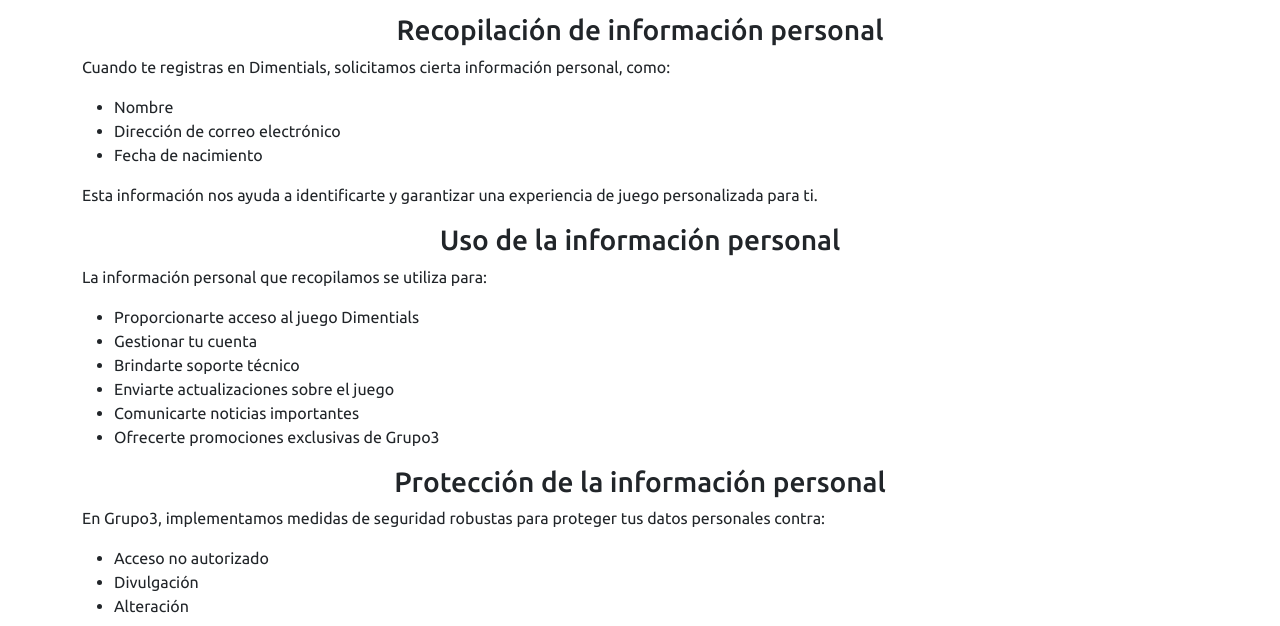
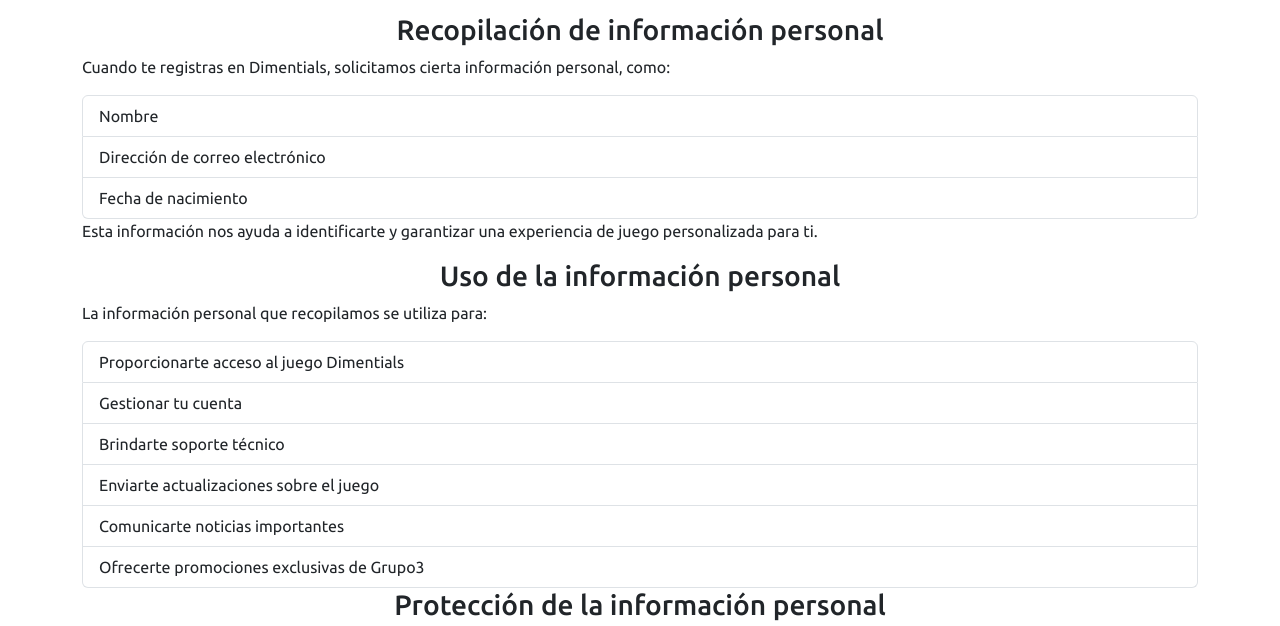
Before and after one commit to david13penalver/1-daw-project, a plain HTML site: page src/main/resources/templates/privacy.html in a window 1280 px wide. Shown: the part 289-915 px from the top of the page. Drawn offline with Linux system fonts and the light colour scheme; a web font is replaced by a local one.

```diff
--- a/src/main/resources/templates/privacy.html
+++ b/src/main/resources/templates/privacy.html
@@ -1,5 +1,6 @@
 <!DOCTYPE html>
 <html lang="en">
+
 <head>
   <meta charset="UTF-8" />
   <meta name="viewport" content="width=device-width, initial-scale=1.0" />
@@ -28,10 +29,10 @@
         personal, como:
       </p>
 
-        <ul>
-          <li>Nombre</li>
-          <li>Dirección de correo electrónico</li>
-          <li>Fecha de nacimiento</li>
+      <ul class="list-group">
+        <li class="list-group-item">Nombre</li>
+        <li class="list-group-item">Dirección de correo electrónico</li>
+        <li class="list-group-item">Fecha de nacimiento</li>
       </ul>
 
       <p>
@@ -43,13 +44,13 @@
 
       <p>La información personal que recopilamos se utiliza para:</p>
 
-        <ul>
-          <li>Proporcionarte acceso al juego Dimentials</li>
-          <li>Gestionar tu cuenta</li>
-          <li>Brindarte soporte técnico</li>
-          <li>Enviarte actualizaciones sobre el juego</li>
-          <li>Comunicarte noticias importantes</li>
-          <li>Ofrecerte promociones exclusivas de Grupo3</li>
+      <ul class="list-group">
+        <li class="list-group-item">Proporcionarte acceso al juego Dimentials</li>
+        <li class="list-group-item">Gestionar tu cuenta</li>
+        <li class="list-group-item">Brindarte soporte técnico</li>
+        <li class="list-group-item">Enviarte actualizaciones sobre el juego</li>
+        <li class="list-group-item">Comunicarte noticias importantes</li>
+        <li class="list-group-item">Ofrecerte promociones exclusivas de Grupo3</li>
       </ul>
 
       <h3>Protección de la información personal</h3>
@@ -59,11 +60,13 @@
         tus datos personales contra:
       </p>
 
-        <ul>
-          <li>Acceso no autorizado</li>
-          <li>Divulgación</li>
-          <li>Alteración</li>
+      <ul class="list-group">
+        <li class="list-group-item">Acceso no autorizado</li>
+        <li class="list-group-item">Divulgación</li>
+        <li class="list-group-item">Alteración</li>
       </ul>
+
+      <br>
 
       <p>
         Utilizamos tecnologías avanzadas de cifrado y seguimos las mejores
@@ -74,4 +77,5 @@
   </div>
   <script src="../static/js/template.js"></script>
 </body>
+
 </html>
```
Also changed, not shown: src/main/resources/templates/about.html (+17 -25 lines), src/main/resources/templates/cookies.html (+29 -11 lines), src/main/resources/templates/terms.html (+6 -1 lines). Lines whose indentation alone changed are shown as unchanged.
